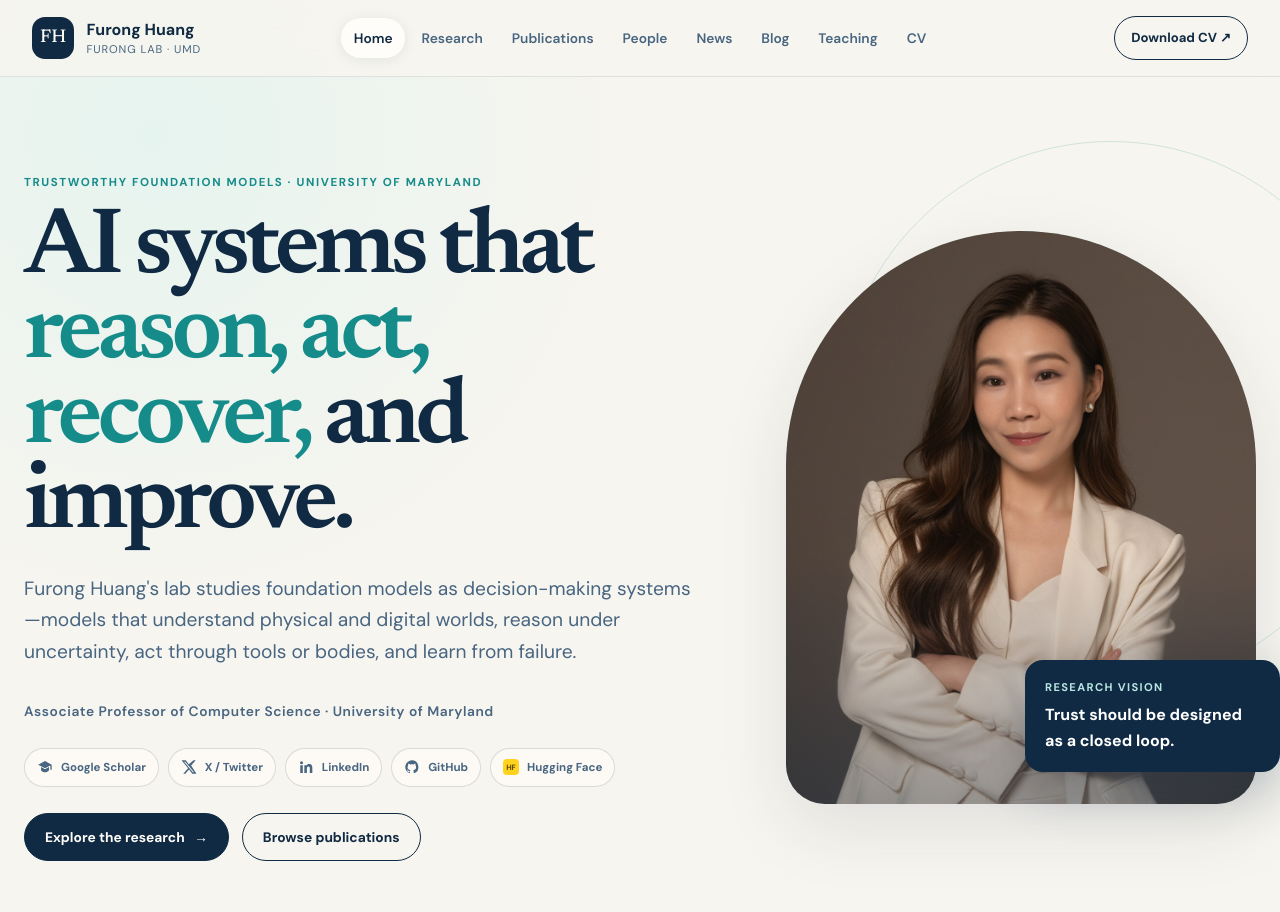
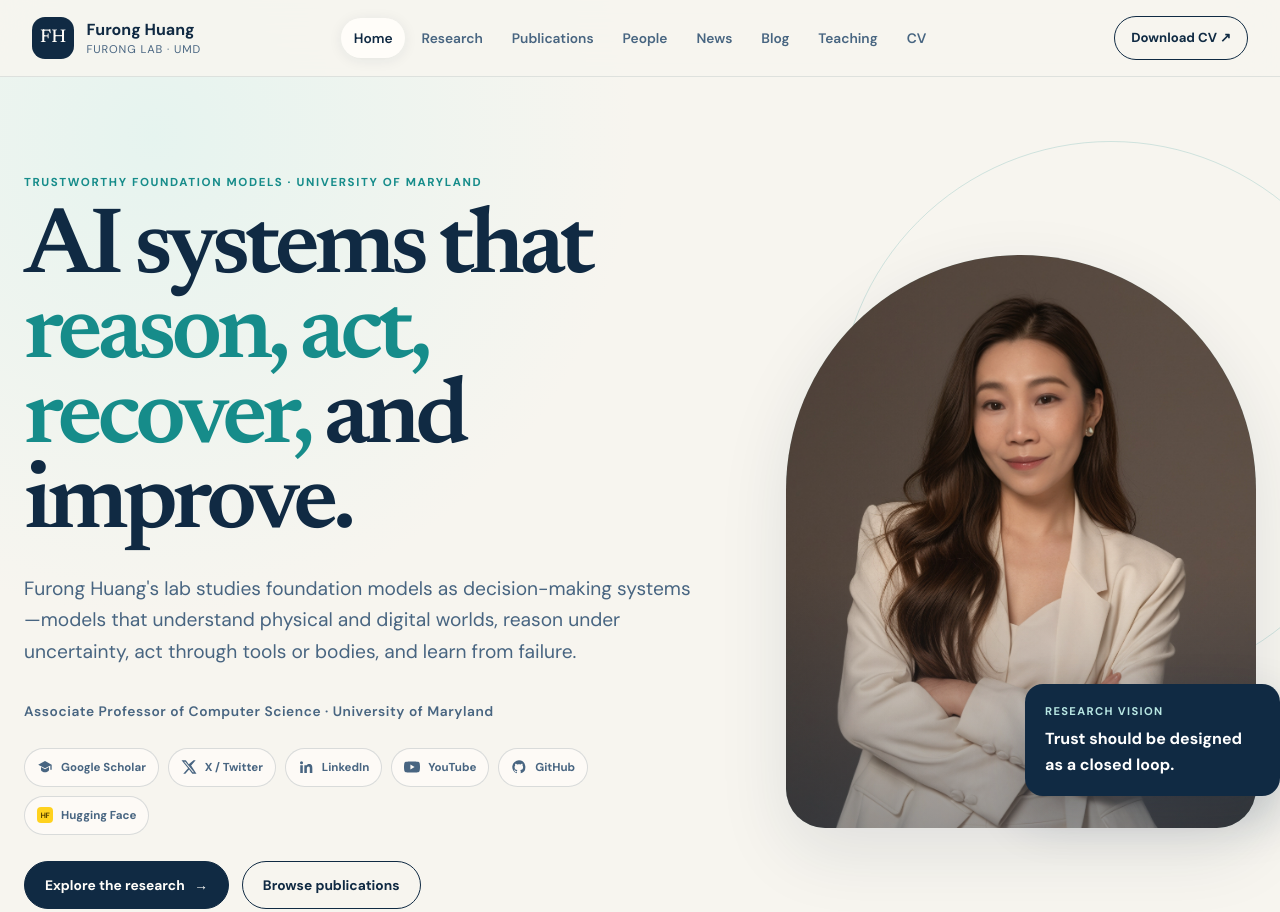
Before and after one commit to FurongHuang/furonghuang.github.io, an Astro site: page / in a window 1280 px wide. Shown: the top 912 px of the page. Built offline with nearby package versions, Linux system fonts and the light colour scheme; Astro itself is replaced by a stand-in of ours.

Commit message:
Add YouTube social link

```diff
--- a/src/components/SocialLinks.astro
+++ b/src/components/SocialLinks.astro
@@ -16,6 +16,9 @@ const { compact = false } = Astro.props as { compact?: boolean };
       {link.id === "linkedin" && (
         <svg viewBox="0 0 24 24" aria-hidden="true"><path d="M5.3 7.9A2.3 2.3 0 1 0 5.3 3.3a2.3 2.3 0 0 0 0 4.6ZM3.4 21h3.8V9.2H3.4V21Zm6.1 0h3.8v-6.5c0-1.7.3-3.3 2.4-3.3 2 0 2 1.9 2 3.4V21h3.8v-7.2c0-3.5-.8-6.2-4.9-6.2-2 0-3.3 1.1-3.8 2.1h-.1V9.2H9.5V21Z" /></svg>
       )}
+      {link.id === "youtube" && (
+        <svg viewBox="0 0 24 24" aria-hidden="true"><path d="M23.5 6.2a3 3 0 0 0-2.1-2.1C19.5 3.6 12 3.6 12 3.6s-7.5 0-9.4.5A3 3 0 0 0 .5 6.2 31.5 31.5 0 0 0 0 12a31.5 31.5 0 0 0 .5 5.8 3 3 0 0 0 2.1 2.1c1.9.5 9.4.5 9.4.5s7.5 0 9.4-.5a3 3 0 0 0 2.1-2.1A31.5 31.5 0 0 0 24 12a31.5 31.5 0 0 0-.5-5.8ZM9.6 15.6V8.4l6.3 3.6-6.3 3.6Z" /></svg>
+      )}
       {link.id === "github" && (
         <svg viewBox="0 0 24 24" aria-hidden="true"><path d="M12 2a10 10 0 0 0-3.2 19.5v-2.2c-2.6.6-3.1-1.1-3.1-1.1-.4-1.1-1.1-1.4-1.1-1.4-.9-.6.1-.6.1-.6 1 0 1.5 1 1.5 1 .9 1.5 2.3 1.1 2.8.8.1-.7.4-1.1.6-1.3-2.1-.2-4.3-1-4.3-4.6 0-1 .4-1.8 1-2.5-.1-.2-.4-1.2.1-2.5 0 0 .8-.3 2.7 1A9.4 9.4 0 0 1 12 7.8c.8 0 1.6.1 2.4.3 1.9-1.3 2.7-1 2.7-1 .5 1.3.2 2.3.1 2.5.6.7 1 1.5 1 2.5 0 3.6-2.2 4.4-4.3 4.6.4.3.7.9.7 1.7v3.1A10 10 0 0 0 12 2Z" /></svg>
       )}
--- a/src/data/site.ts
+++ b/src/data/site.ts
@@ -6,6 +6,7 @@ export const profile = {
   scholar: "https://scholar.google.com/citations?hl=en&user=13yyuCcAAAAJ",
   x: "https://twitter.com/furongh",
   linkedin: "https://www.linkedin.com/in/furong-huang",
+  youtube: "https://www.youtube.com/@furongh",
   github: "https://github.com/FurongHuang",
   huggingface: "https://huggingface.co/furonghuang-lab"
 };
@@ -14,6 +15,7 @@ export const socialLinks = [
   { id: "scholar", label: "Google Scholar", href: profile.scholar },
   { id: "x", label: "X / Twitter", href: profile.x },
   { id: "linkedin", label: "LinkedIn", href: profile.linkedin },
+  { id: "youtube", label: "YouTube", href: profile.youtube },
   { id: "github", label: "GitHub", href: profile.github },
   { id: "huggingface", label: "Hugging Face", href: profile.huggingface }
 ];
```
